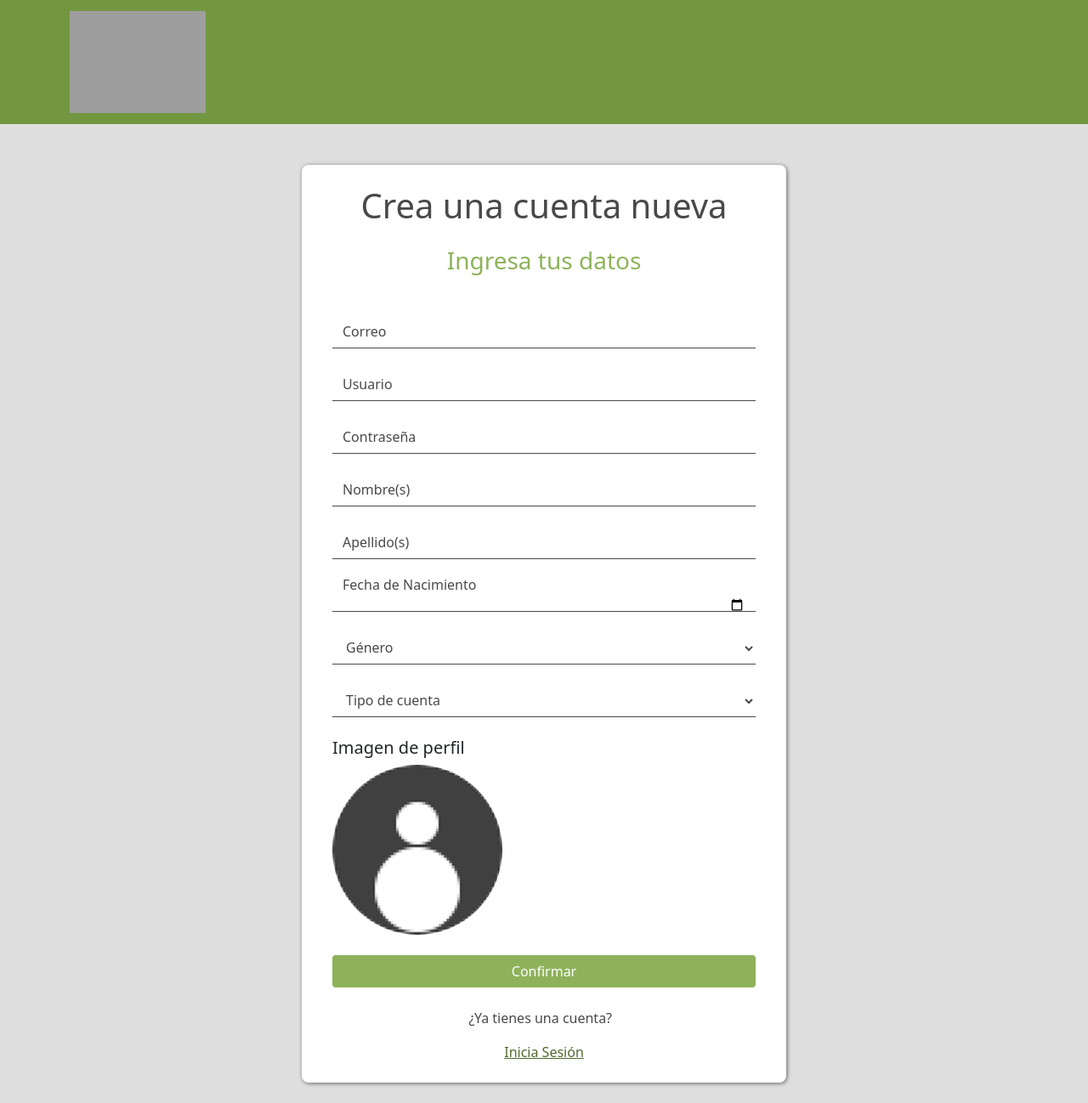
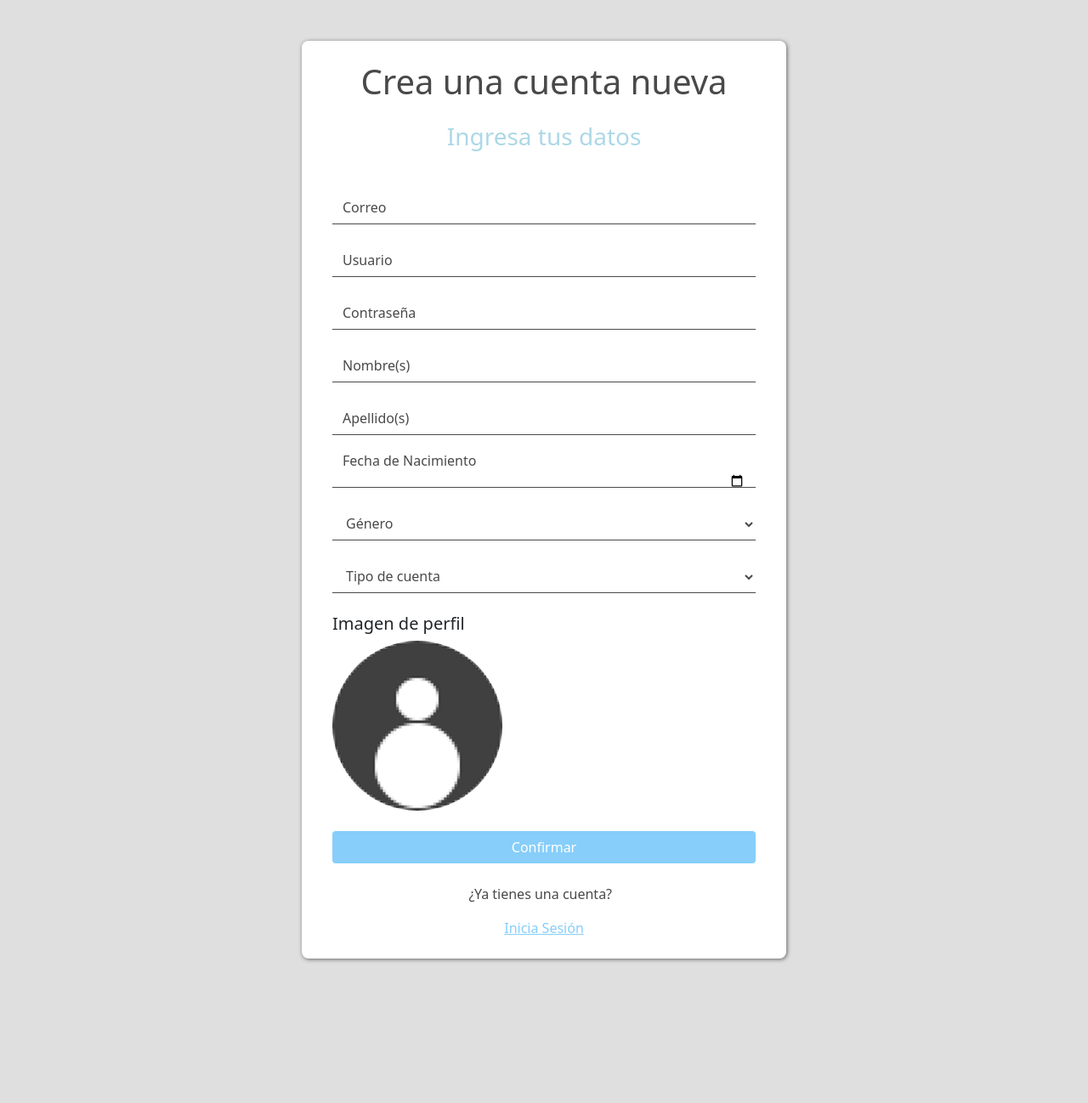
Before and after one commit to ImNotAngel14/RaccoonXpress, a PHP site: page /vistas/register.html in a window 1280 px wide. Shown: the whole page at 85% size. After the commit the page ends 1132 px from the top, so only its background shows below. Run offline with PHP 8.4, Linux system fonts and the light colour scheme; some libraries are stand-ins or nearby versions; grey boxes are pictures that could not be loaded.

Commit message:
Fix errors register, add index.html

```diff
--- a/vistas/css/register.css
+++ b/vistas/css/register.css
@@ -1,6 +1,6 @@
 
 .Contenedor{
-    background-color: #8EB25A;
+    background-color: lightblue;
     border-radius: 0.5rem;
     margin-bottom: 2.5rem;
 }
@@ -45,7 +45,7 @@ input[type="date"]::before {
     }
     input[type="date"]:focus,
     input[type="date"]:valid {
-        color: #8EB25A;
+        color: lightblue;
     }
     input[type="date"]:focus::before,
     input[type="date"]:valid::before {
@@ -83,7 +83,7 @@ select {
 
 /* Estilos cuando el select está enfocado */
 select:focus {
-    color: #8EB25A;
+    color: lightblue;
 }
 
 /* Estilos para las opciones cuando el select está enfocado */
@@ -129,7 +129,7 @@ select:focus option {
 }
 
 .dato:focus::placeholder {
-    color: #8EB25A;
+    color: lightblue;
 }
 
 option.opcion{
@@ -149,19 +149,19 @@ option.opcion{
 }
 
 #id_registerSubmit{
-    background-color: #8EB25A !important;
+    background-color: lightskyblue !important;
     color: #ffffff !important;
     transition: border-color .15s ease-in-out,box-shadow .15s ease-in-out !important;
 }
 
 #id_registerSubmit:hover{
     box-shadow: 1px 2px 5px rgba(0, 0, 0, 0.555);
-    filter:brightness(1.2);
+    filter:brightness(1.1);
 
 }
 
 .link:hover{
     filter:brightness(1.5);
-    text-shadow: 1px 1px 1px rgba(148, 255, 145, 0.555);
+    text-shadow: 1px 1px 1px rgb(108, 194, 223);
 
 }
--- a/vistas/register.html
+++ b/vistas/register.html
@@ -8,16 +8,6 @@
     <link rel="stylesheet" type="text/css" href="css/register.css">
     <link rel="stylesheet" href="bootstrap-5.0.2-dist/css/bootstrap.min.css">
 </head>
-<body>
-    <nav class="navbar navbar-light" style="background-color: #729740;">
-        <div class="container" >
-            <a class="navbar-brand" href="index.php">
-                <img src="images/LogoNav.png" alt="" width="40%" height="30%">
-            </a>
-        </div>
-    </nav>
-    <script src="bootstrap-5.0.2-dist/js/bootstrap.bundle.min.js"></script>
-</body>
 <body style="background-color: rgb(223, 223, 223)">
     <div class="container mt-5">
 
@@ -29,7 +19,7 @@
                     <div class="col-md-12 col-sm-12 registro" style="background-color: #ffffff">
                         <form  method="POST" enctype="multipart/form-data"  class="registro_form" onsubmit="return validate()">
                             <h1 class="mb-4 text-center" style="color:#494949;">Crea una cuenta nueva</h1>
-                            <h3 class="mb-4 text-center" style="color:#8eb35a;">Ingresa tus datos</h3>
+                            <h3 class="mb-4 text-center" style="color:lightblue;">Ingresa tus datos</h3>
                             <div class="form-group">
                                 <label for="id_email"></label>
                                 <input type="email" class="dato" id="id_email" name="name_email" placeholder="Correo" required>
@@ -95,10 +85,10 @@
                             </div>
                             <br>
                             <div class="d-flex justify-content-center" style="flex-direction:column; text-align:center;">
-                                <button type="submit" class="btn btn_register" id="id_registerSubmit">Confirmar</button>
+                                <button type="submit" class="btn" id="id_registerSubmit">Confirmar</button>
                                 <br>
                                 <p style="color: #494949;">¿Ya tienes una cuenta? &nbsp;</p>
-                                <span class="link"><a href="login.html" style="color: #50692c;">Inicia Sesión</a><span>
+                                <span class="link"><a href="login.html" style="color: lightskyblue;">Inicia Sesión</a><span>
                             </div>
 
 
```
Also changed, not shown: index.html (added, +22 -0 lines).
